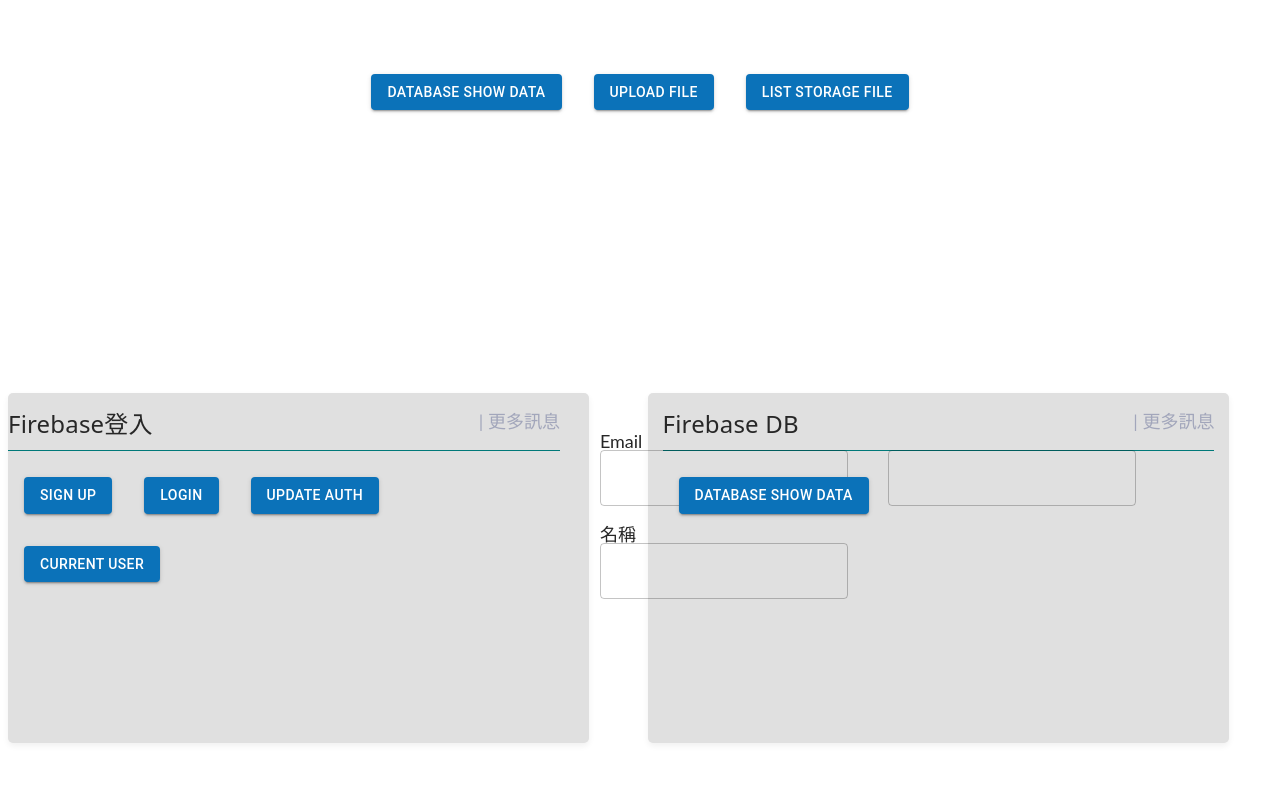
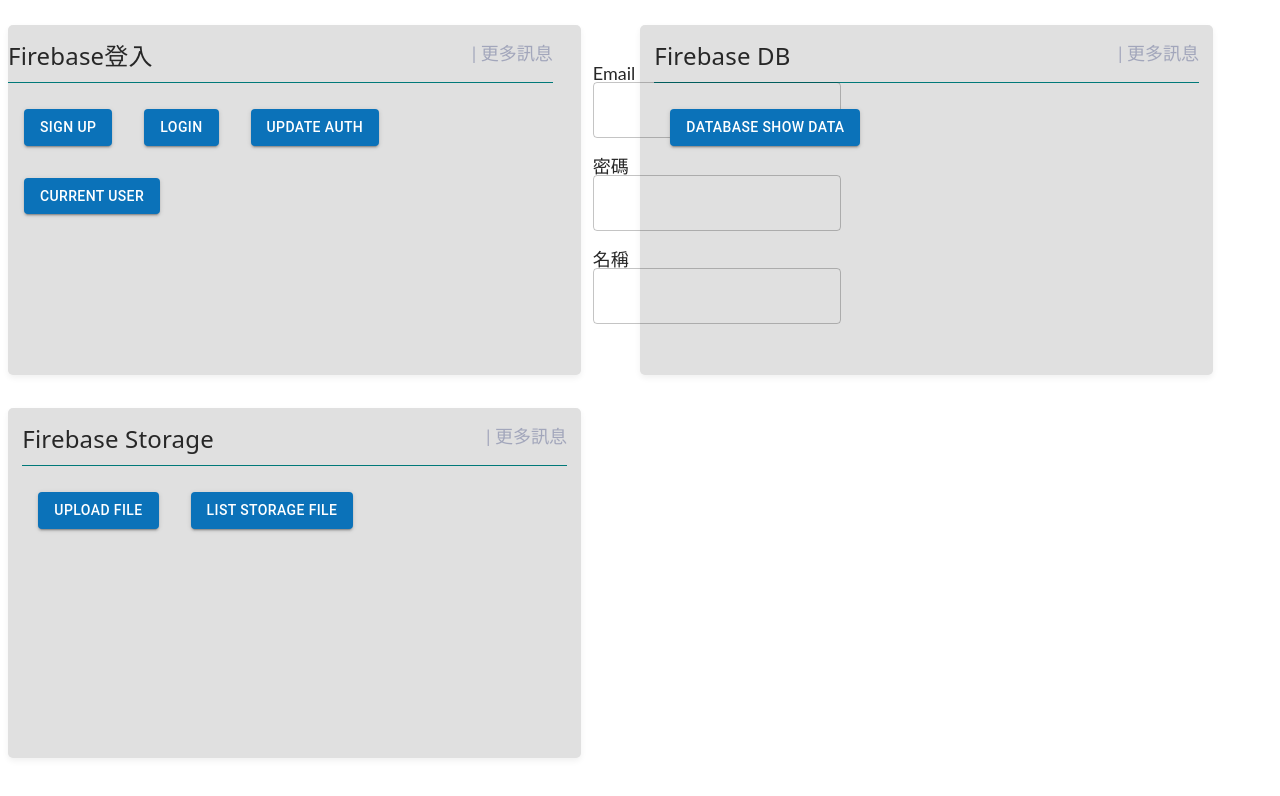
Before and after one commit to WellyZhang1994/react-firebase, a React (Create React App) app: page / in a window 1280 px wide. Shown: the top 796 px of the page. Built offline with nearby package versions, Linux system fonts and the light colour scheme.

Commit message:
complete

```diff
--- a/package.json
+++ b/package.json
@@ -4,6 +4,7 @@
   "private": true,
   "dependencies": {
     "@material-ui/core": "^4.9.13",
+    "@material-ui/icons": "^4.9.1",
     "@testing-library/jest-dom": "^4.2.4",
     "@testing-library/react": "^9.3.2",
     "@testing-library/user-event": "^7.1.2",
--- a/src/App.js
+++ b/src/App.js
@@ -13,14 +13,11 @@
 import Typography from '@material-ui/core/Typography'
 import Divider from '@material-ui/core/Divider';
 import TextField from '@material-ui/core/TextField'
+import InsertDriveFileIcon from '@material-ui/icons/InsertDriveFile';
 
 const useStyles = makeStyles((theme) => ({
   mainContainer:{
-    width:'100',
-    height:'200px'
-  },
-  fileContainer:{
-    width:'100',
+    width:'100%',
     height:'200px'
   },
   infoCotainer:{
@@ -49,6 +46,10 @@
     background: '#007979 0% 0% no-repeat padding-box',
     opacity: 1
   },
+  file:{
+    backgroundColor:'#009393',
+    color:'#FFFFFF'
+  }
 }));
 
 // TODO: Replace the following with your app's Firebase project configuration
@@ -81,16 +82,15 @@
 
   const handleDatabase = () =>{
     const ref = db.collection('User')
-    let dbInfomation = []
+    const info = []
     ref.get().then(querySnapshot=>{
-      console.log(querySnapshot)
       querySnapshot.forEach(doc => {
-        console.log(doc.data())
-        dbInfomation.push(doc.data())
+        info.push(doc.data())
+
       });
+      setDbInfo(info)
     })
-    console.log(dbInfomation)
-    setDbInfo(dbInfomation)
+
   }
 
   const changeAccount = (e) =>{
@@ -193,67 +193,11 @@
         element.download=fileName
         //onClick property
         element.click();
-
-
-        /*
-        var xhr = new XMLHttpRequest();
-        xhr.responseType = 'blob';
-        xhr.onload = function(event) {
-          var blob = xhr.response;
-        };
-        xhr.open('GET', url);
-        xhr.send();
-        */
     })
   }
 
-  console.log(dbInfo)
   return (
     <ThemeProvider theme={theme}>
-      <Grid container spacing={4} justify='center' alignItems='center' className={classes.mainContainer}>
-
-        <Grid item>
-          <Button onClick={()=>handleDatabase()} variant="contained" color="secondary">
-            Database Show Data
-          </Button>
-        </Grid>
-        <Grid item>
-          <Button
-
-            variant="contained"
-            component="label"
-            color="primary"
-          >
-            Upload File
-            <input
-              multiple
-              type="file"
-              style={{ display: "none" }}
-              onChange={handleUploadClick}
-            />
-          </Button>
-        </Grid>
-        <Grid item>
-          <Button onClick={()=>listStorageFile()} variant="contained" color="primary">
-            List Storage File
-          </Button>
-        </Grid>
-      </Grid>
-      <Grid container spacing={2} justify='center' alignItems='center' className={classes.fileContainer}>
-        {fileList.map(x=>{
-          console.log(x)
-          return(
-            <Grid item key={x}>
-              <Button onClick={()=>downloadFile(x)} variant="contained" >
-                 {x}
-              </Button>
-            </Grid>
-          )
-
-        })}
-
-      </Grid>
-
       <Grid container spacing={2} className={classes.mainContainer}>
           <Grid item container lg={6}>
             <Grid item container justify='space-between' style={{width:'95%',marginTop:'17px'}} >
@@ -312,7 +256,7 @@
             </Grid>
           </Grid>
           <Grid item container lg={6}>
-          <Grid item container justify='space-between' style={{width:'95%',marginTop:'17px'}} >
+            <Grid item container justify='space-between' style={{width:'95%',marginTop:'17px'}} >
               <Grid item lg md sm xs={12}>
                   <Grid container direction='column' alignItems='center' className={classes.infoCotainer}>
                       <Grid item container justify='space-between' style={{marginTop:'20px',width:'95%'}}>
@@ -336,11 +280,12 @@
                       </Grid>
                       <Grid item container direction='row' style={{ marginTop:'20px'}}>
                            {dbInfo.length >0 ?
-                            dbInfo.map(x=>{
-                              return (
-                                <Typography style={{color:'white'}} className={classes.smWord}>{x.name}</Typography>
-                              )
-                            })
+                              dbInfo.map(x=>{
+                                return(
+                                <Typography key={x} style={{color:'#A2A6BB'}} className={classes.smWord}> {JSON.stringify(x)}</Typography>
+                                )
+                              })
+
                            :''
                            }
                       </Grid>
@@ -349,9 +294,63 @@
             </Grid>
           </Grid>
           <Grid item container lg={6}>
+            <Grid item container justify='space-between' style={{width:'95%',marginTop:'17px'}} >
+                <Grid item lg md sm xs={12}>
+                    <Grid container direction='column' alignItems='center' className={classes.infoCotainer}>
+                        <Grid item container justify='space-between' style={{marginTop:'20px',width:'95%'}}>
+                            <Grid item >
+                                <Typography className={classes.mdWord}>Firebase Storage</Typography>
+                            </Grid>
+                            <Grid item >
+                                <Typography style={{color:'#A2A6BB'}} className={classes.smWord}>| 更多訊息</Typography>
+                            </Grid>
+                        </Grid>
+                        <Grid item style={{width:'95%',marginTop:'15px'}}>
+                            <Divider className={classes.commonDivider}/>
+                        </Grid>
 
+                        <Grid item container direction='row' style={{width:'95%',marginTop:'10px'}} spacing={4}>
+                          <Grid item>
+                            <Button
+                              variant="contained"
+                              component="label"
+                              color="primary"
+                            >
+                              Upload File
+                              <input
+                                multiple
+                                type="file"
+                                style={{ display: "none" }}
+                                onChange={handleUploadClick}
+                              />
+                            </Button>
+                          </Grid>
+                          <Grid item>
+                            <Button onClick={()=>listStorageFile()} variant="contained" color="primary">
+                              List Storage File
+                            </Button>
+                          </Grid>
+                        </Grid>
+                        <Grid item container spacing={2} direction='row' style={{width:'95%',marginTop:'10px'}} >
+
+                            {fileList.map(x=>{
+                              console.log(x)
+                              return(
+                                <Grid item key={x} lg={3}>
+                                  <Button startIcon={<InsertDriveFileIcon />} onClick={()=>downloadFile(x)} className={classes.file}variant="contained" >
+                                    {x}
+                                  </Button>
+                                </Grid>
+                              )
+
+                            })}
+                        </Grid>
+                    </Grid>
+                </Grid>
+              </Grid>
+            </Grid>
           </Grid>
-      </Grid>
+
 
 
     </ThemeProvider>
```
Also changed, not shown: 1 other file (tests, documents, lock files or other folders).
